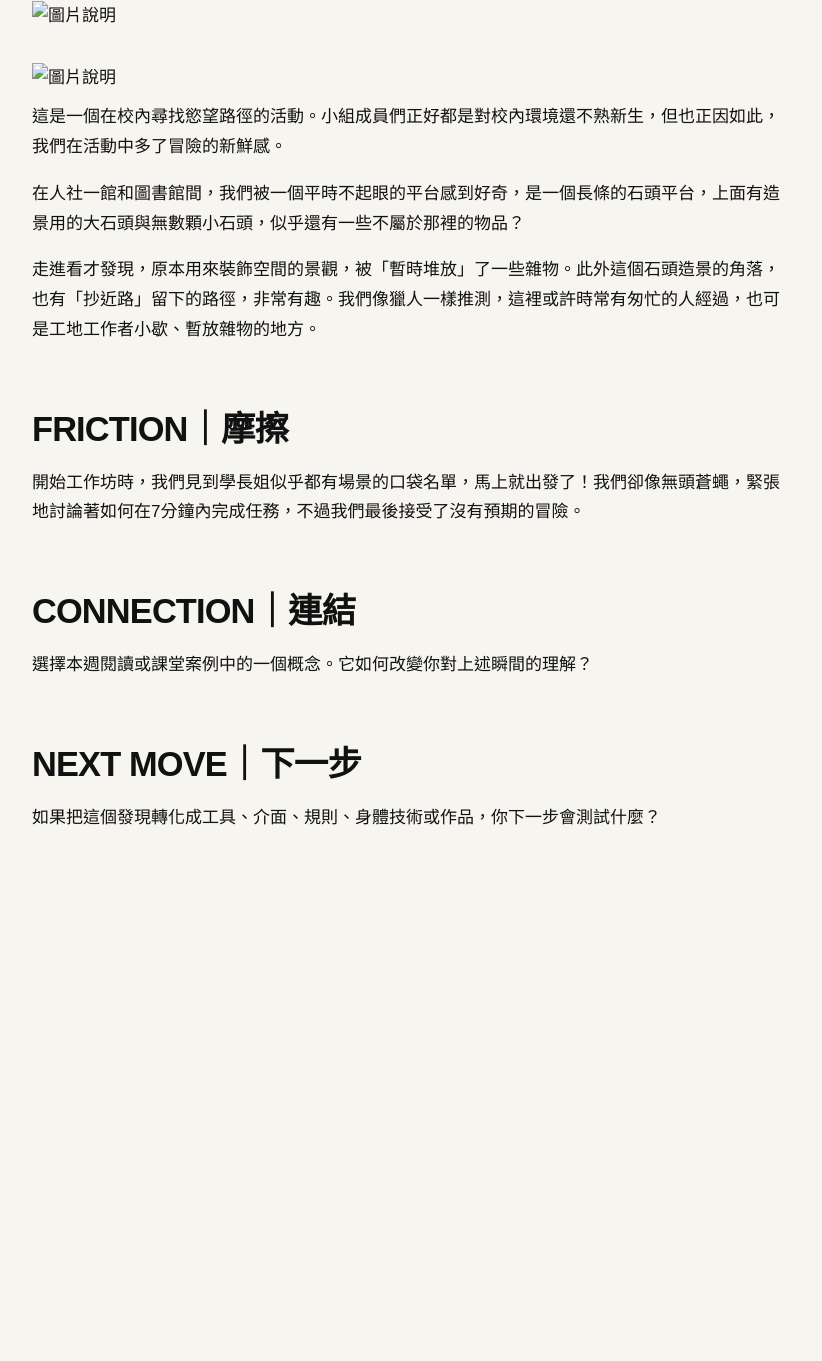
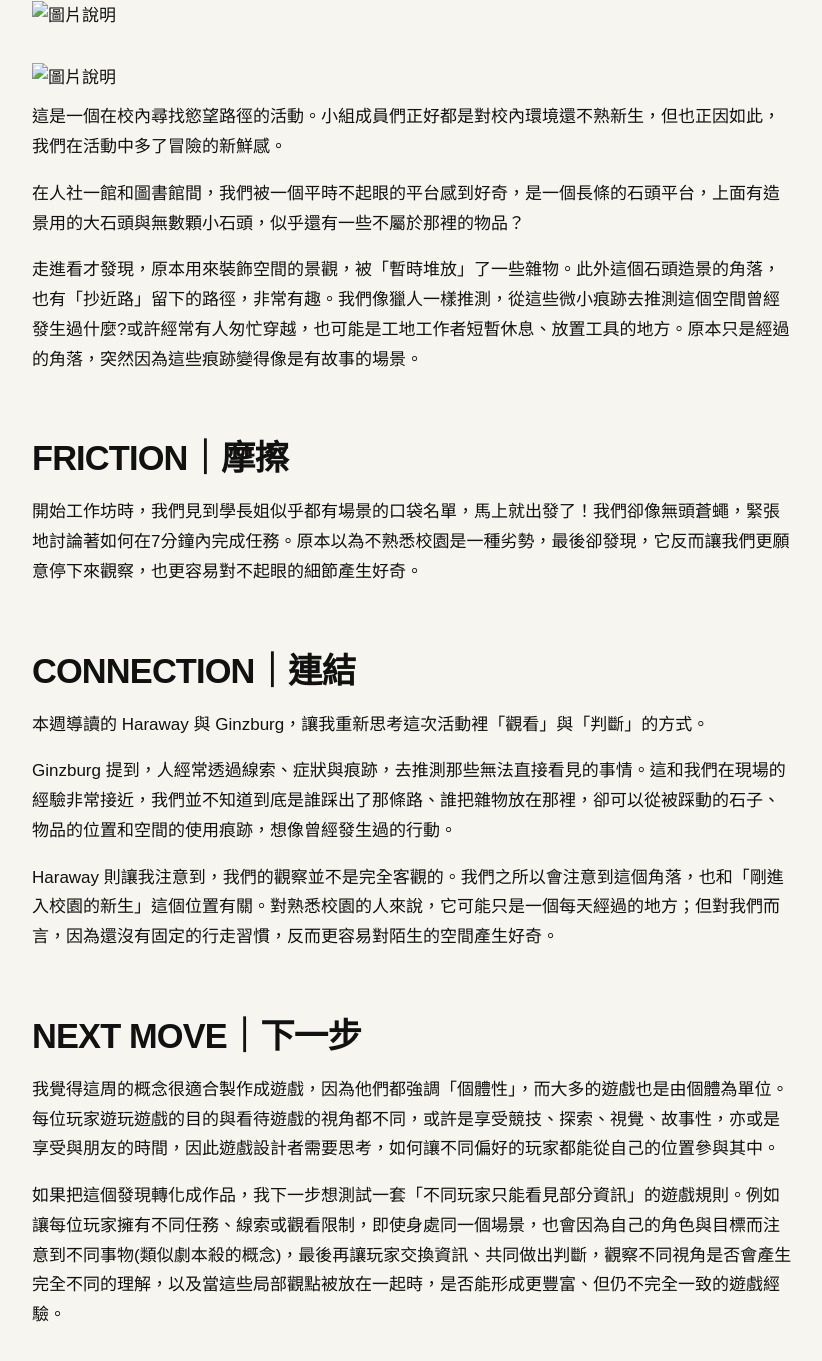
Before and after one commit to yo566566/fieldworkarchive, a Jekyll site: the page built from weeks/week-02.md, in a window 1280 px wide and 1400 px high, scrolled down 611 px. Shown: the top 1361 px of the window, without its empty margins (48-870 px from the left). Built offline with Jekyll 4.4.1, drawn with Linux system fonts in a browser that asks for light colours; before the commit the page ends 1551 px from its top, so only the background shows below that.

Commit message:
Update week-02.md

```diff
--- a/weeks/week-02.md
+++ b/weeks/week-02.md
@@ -17,16 +17,20 @@ permalink: /weeks/week-02/
 
 在人社一館和圖書館間，我們被一個平時不起眼的平台感到好奇，是一個長條的石頭平台，上面有造景用的大石頭與無數顆小石頭，似乎還有一些不屬於那裡的物品？
 
-走進看才發現，原本用來裝飾空間的景觀，被「暫時堆放」了一些雜物。此外這個石頭造景的角落，也有「抄近路」留下的路徑，非常有趣。我們像獵人一樣推測，這裡或許時常有匆忙的人經過，也可是工地工作者小歇、暫放雜物的地方。
-
+走進看才發現，原本用來裝飾空間的景觀，被「暫時堆放」了一些雜物。此外這個石頭造景的角落，也有「抄近路」留下的路徑，非常有趣。我們像獵人一樣推測，從這些微小痕跡去推測這個空間曾經發生過什麼?或許經常有人匆忙穿越，也可能是工地工作者短暫休息、放置工具的地方。原本只是經過的角落，突然因為這些痕跡變得像是有故事的場景。
 ## FRICTION｜摩擦
 
-開始工作坊時，我們見到學長姐似乎都有場景的口袋名單，馬上就出發了！我們卻像無頭蒼蠅，緊張地討論著如何在7分鐘內完成任務，不過我們最後接受了沒有預期的冒險。
+開始工作坊時，我們見到學長姐似乎都有場景的口袋名單，馬上就出發了！我們卻像無頭蒼蠅，緊張地討論著如何在7分鐘內完成任務。原本以為不熟悉校園是一種劣勢，最後卻發現，它反而讓我們更願意停下來觀察，也更容易對不起眼的細節產生好奇。
 
 ## CONNECTION｜連結
 
-選擇本週閱讀或課堂案例中的一個概念。它如何改變你對上述瞬間的理解？
+本週導讀的 Haraway 與 Ginzburg，讓我重新思考這次活動裡「觀看」與「判斷」的方式。
 
+Ginzburg 提到，人經常透過線索、症狀與痕跡，去推測那些無法直接看見的事情。這和我們在現場的經驗非常接近，我們並不知道到底是誰踩出了那條路、誰把雜物放在那裡，卻可以從被踩動的石子、物品的位置和空間的使用痕跡，想像曾經發生過的行動。
+
+Haraway 則讓我注意到，我們的觀察並不是完全客觀的。我們之所以會注意到這個角落，也和「剛進入校園的新生」這個位置有關。對熟悉校園的人來說，它可能只是一個每天經過的地方；但對我們而言，因為還沒有固定的行走習慣，反而更容易對陌生的空間產生好奇。
 ## NEXT MOVE｜下一步
 
-如果把這個發現轉化成工具、介面、規則、身體技術或作品，你下一步會測試什麼？
+我覺得這周的概念很適合製作成遊戲，因為他們都強調「個體性」，而大多的遊戲也是由個體為單位。每位玩家遊玩遊戲的目的與看待遊戲的視角都不同，或許是享受競技、探索、視覺、故事性，亦或是享受與朋友的時間，因此遊戲設計者需要思考，如何讓不同偏好的玩家都能從自己的位置參與其中。
+
+如果把這個發現轉化成作品，我下一步想測試一套「不同玩家只能看見部分資訊」的遊戲規則。例如讓每位玩家擁有不同任務、線索或觀看限制，即使身處同一個場景，也會因為自己的角色與目標而注意到不同事物(類似劇本殺的概念)，最後再讓玩家交換資訊、共同做出判斷，觀察不同視角是否會產生完全不同的理解，以及當這些局部觀點被放在一起時，是否能形成更豐富、但仍不完全一致的遊戲經驗。
```
